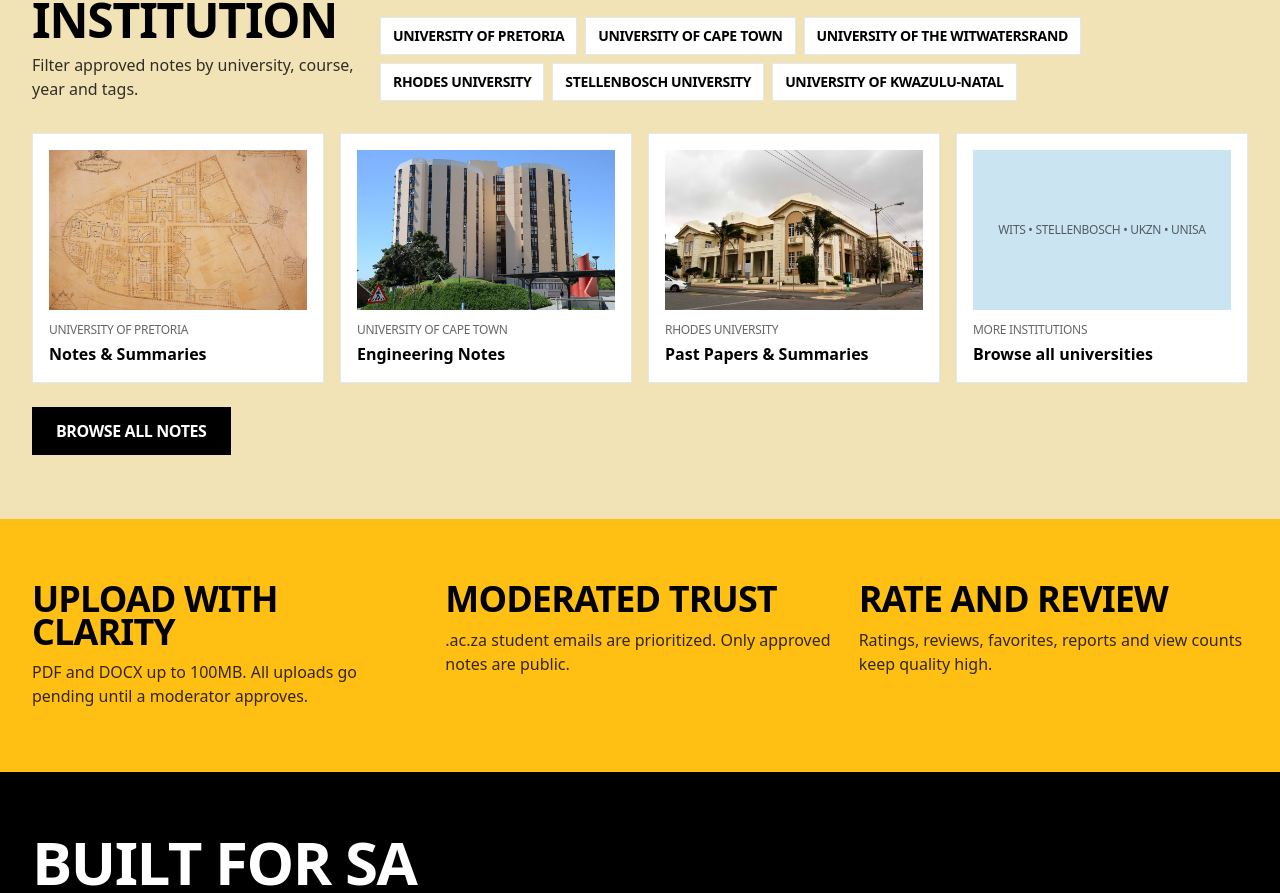
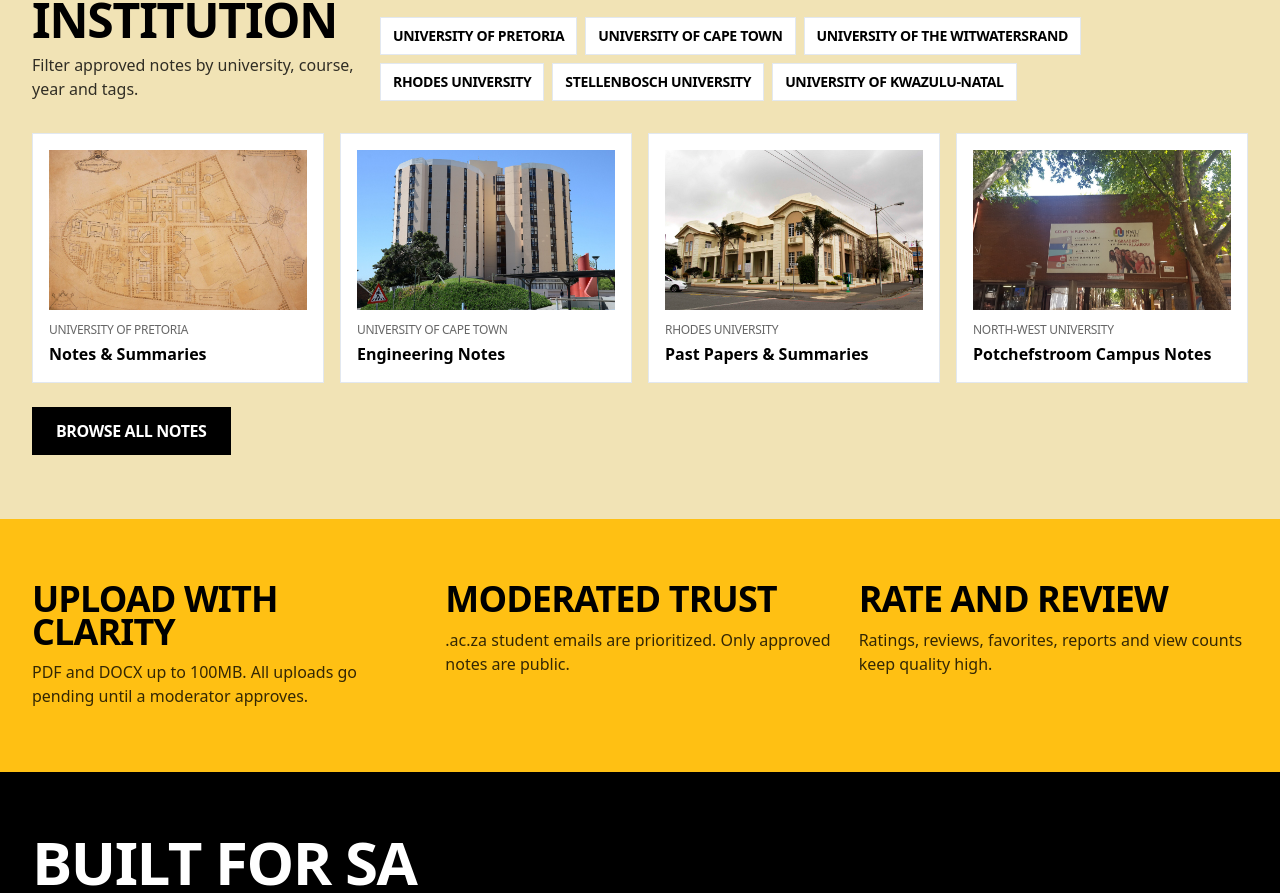
Before and after one commit to ThamiRoneo/EduLink, a Next.js app in the folder web/: page / in a window 1280 px wide. Shown: the part 766-1659 px from the top of the page. Built offline with nearby package versions, Linux system fonts and the light colour scheme; no server answers.

Commit message:
Add NWU Potchefstroom campus image

```diff
--- a/web/public/edulink-assets/credits.json
+++ b/web/public/edulink-assets/credits.json
@@ -22,5 +22,29 @@
    "Share-alike: an altered version (recoloured, combined with other pictures) must be shared under the same licence."
   ],
   "saved": "2026-10-31T16:30:44.286Z"
+ },
+ {
+  "file": "public/edulink-assets/nwu.jpg",
+  "media": "image",
+  "ref": "commons:71365991",
+  "title": "Nwu",
+  "creator": "Barry Ne",
+  "creatorUrl": null,
+  "date": "2017-12-26",
+  "license": "CC BY-SA 4.0",
+  "licenseCode": "by-sa",
+  "licenseUrl": "https://creativecommons.org/licenses/by-sa/4.0",
+  "creditRequired": true,
+  "page": "https://commons.wikimedia.org/wiki/File:Nwu.jpg",
+  "via": "Wikimedia Commons",
+  "image": "https://thumb.wikimedia.org/wikipedia/commons/thumb/1/11/Nwu.jpg/1920px-Nwu.jpg",
+  "width": 1920,
+  "height": 1080,
+  "bytes": 549582,
+  "credit": "\"Nwu\" by Barry Ne, CC BY-SA 4.0, via Wikimedia Commons",
+  "notes": [
+   "Share-alike: an altered version (recoloured, combined with other pictures) must be shared under the same licence."
+  ],
+  "saved": "2026-10-31T16:36:49.761Z"
  }
 ]
--- a/web/src/app/page.tsx
+++ b/web/src/app/page.tsx
@@ -147,9 +147,9 @@
               <div className="font-bold text-black">Past Papers & Summaries</div>
             </div>
             <div className="bg-white border border-black/10 p-4">
-              <div className="w-full h-[160px] bg-[#cbe4f2] mb-3 flex items-center justify-center text-black/60 text-xs uppercase tracking-tight">Wits • Stellenbosch • UKZN • UNISA</div>
-              <div className="text-xs uppercase tracking-tight text-black/60 mb-1">More Institutions</div>
-              <div className="font-bold text-black">Browse all universities</div>
+              <img src="/edulink-assets/nwu.jpg" alt="North-West University Potchefstroom campus" className="w-full h-[160px] object-cover mb-3" loading="lazy" />
+              <div className="text-xs uppercase tracking-tight text-black/60 mb-1">North-West University</div>
+              <div className="font-bold text-black">Potchefstroom Campus Notes</div>
             </div>
           </div>
           <div className="mt-6">
```
Also changed, not shown: web/public/edulink-assets/nwu.jpg (added).
